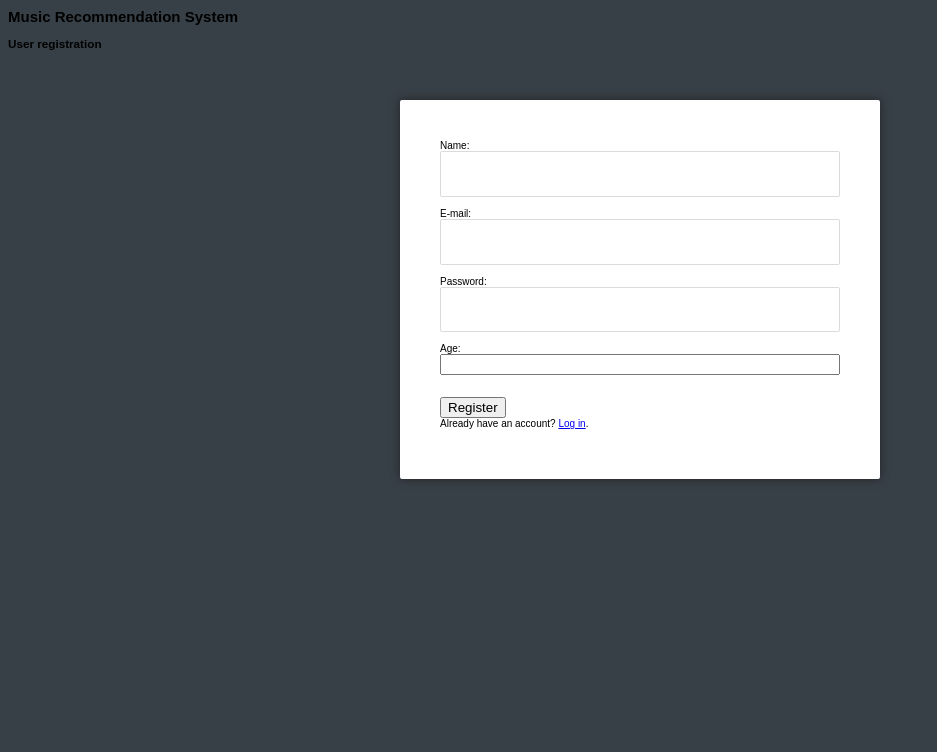
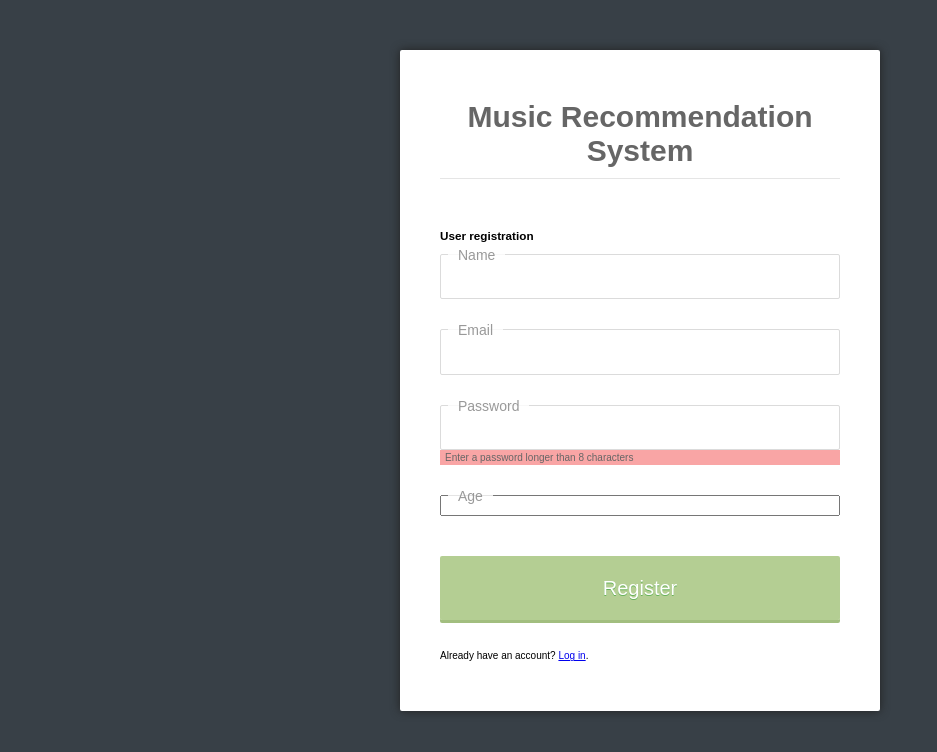
Before and after one commit to Shankhanil/MusicRecommender, a Flask app: template templates/register.html in a window 1280 px wide. Shown: the top 752 px of the page, without its empty margins (0-937 px from the left). Run offline with Flask 2, Linux system fonts and the light colour scheme; the template is opened without the code that fills it, so the values that code supplies are empty.

Commit message:
styled register page

```diff
--- /dev/null
+++ b/static/css/oqjulTest.css
@@ -0,0 +1,95 @@
+body {
+  background: #384047;
+  font-family: sans-serif;
+  font-size: 10px;
+}
+
+form {
+  background: #fff;
+  padding: 4em 4em 2em;
+  max-width: 400px;
+  margin: 50px auto 0;
+  box-shadow: 0 0 1em #222;
+  border-radius: 2px;
+}
+form h2 {
+  margin: 0 0 50px 0;
+  padding: 10px;
+  text-align: center;
+  font-size: 30px;
+  color: #666666;
+  border-bottom: solid 1px #e5e5e5;
+}
+form p {
+  margin: 0 0 3em 0;
+  position: relative;
+}
+form input {
+  display: block;
+  box-sizing: border-box;
+  width: 100%;
+  outline: none;
+  margin: 0;
+}
+form input[type="text"],
+form input[type="password"] {
+  background: #fff;
+  border: 1px solid #dbdbdb;
+  font-size: 1.6em;
+  padding: .8em .5em;
+  border-radius: 2px;
+}
+form input[type="text"]:focus,
+form input[type="password"]:focus {
+  background: #fff;
+}
+form span {
+  display: block;
+  background: #F9A5A5;
+  padding: 2px 5px;
+  color: #666;
+}
+form input[type="number"]:focus,
+form input[type="age"]:focus {
+  background: #fff;
+  border-radius: 2px;
+}
+form input[type="submit"] {
+  background: rgba(148, 186, 101, 0.7);
+  box-shadow: 0 3px 0 0 rgba(123, 163, 73, 0.7);
+  border-radius: 2px;
+  border: none;
+  color: #fff;
+  cursor: pointer;
+  display: block;
+  font-size: 2em;
+  line-height: 1.6em;
+  margin: 2em 0 0;
+  outline: none;
+  padding: .8em 0;
+  text-shadow: 0 1px #68B25B;
+}
+form input[type="submit"]:hover {
+  background: #94af65;
+  text-shadow: 0 1px 3px rgba(70, 93, 41, 0.7);
+}
+form label {
+  position: absolute;
+  left: 8px;
+  top: 12px;
+  color: #999;
+  font-size: 16px;
+  display: inline-block;
+  padding: 4px 10px;
+  font-weight: 400;
+  background-color: rgba(255, 255, 255, 0);
+  -moz-transition: color 0.3s, top 0.3s, background-color 0.8s;
+  -o-transition: color 0.3s, top 0.3s, background-color 0.8s;
+  -webkit-transition: color 0.3s, top 0.3s, background-color 0.8s;
+  transition: color 0.3s, top 0.3s, background-color 0.8s;
+}
+form label.floatLabel {
+  top: -11px;
+  background-color: rgba(255, 255, 255, 0.8);
+  font-size: 14px;
+}
--- a/templates/register.html
+++ b/templates/register.html
@@ -1,26 +1,47 @@
+
 <!DOCKTYPE html>
 <html>
-<body>
-
+<link rel="stylesheet" type="text/css" href="oqjulTest.css">
+<form action="http://127.0.0.1:5000/register" method="post">
 <h2> Music Recommendation System</h2>
 <h3> User registration</h3>
+   <p>
 
-<link rel="stylesheet" type="text/css" href="{{ url_for('static', filename='oqjul.css') }}">
-<form action="http://127.0.0.1:5000/register" method="post">
- Name:<br>
- <input type="text" name="name"><br>
- E-mail:<br>
- <input type="text" name="mail"><br>
- Password:<br>
- <input type="password" name="password" size="10"><br>
- Age:<br>
-  <input type="number" name="age"><br>
- <br>
- <button type="submit" class="registerbtn">Register</button>
+       <label for-"Name" class="floatLabel">Name</label>
+       <input id="Name" name="Name" type="text">
 
- <p>Already have an account? <a href="http://127.0.0.1:5000/loginPage">Log in</a>.<p>
+    </p>
+
+    <p>
+
+       <label for="Email" class="floatLabel">Email</label>
+       <input id="Email" name="Email" type="text">
+
+    </p>
+    <p>
+
+       <label for="password" class="floatLabel">Password</label>
+       <input id="password" name="password" type="password">
+       <span>Enter a password longer than 8 characters</span>
+
+    </p>
+    <p>
+
+       <label for="age" class="floatLabel">Age</label>
+       <input id="age" name="age" type="number">
+
+
+    </p>
+    <p>
+
+       <input type="submit" value="Register" id="submit">
+       <div class="container register"
+
+    </p>
+
+ <p>Already have an account? <a href="http://127.0.0.1:5000/loginPage">Log in</a>.</p>
 
 </form>
 
-<body>
+
 </html>
```
